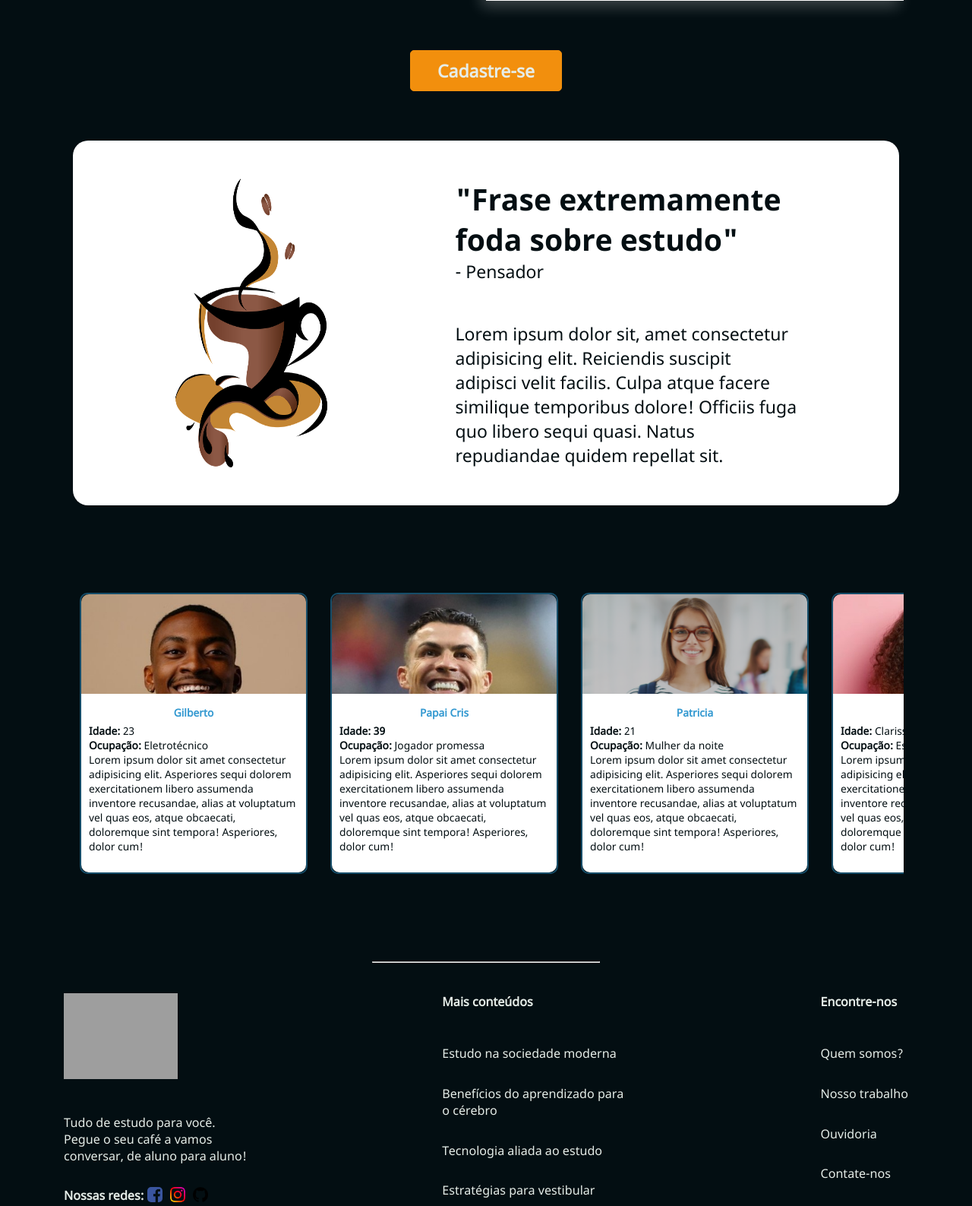
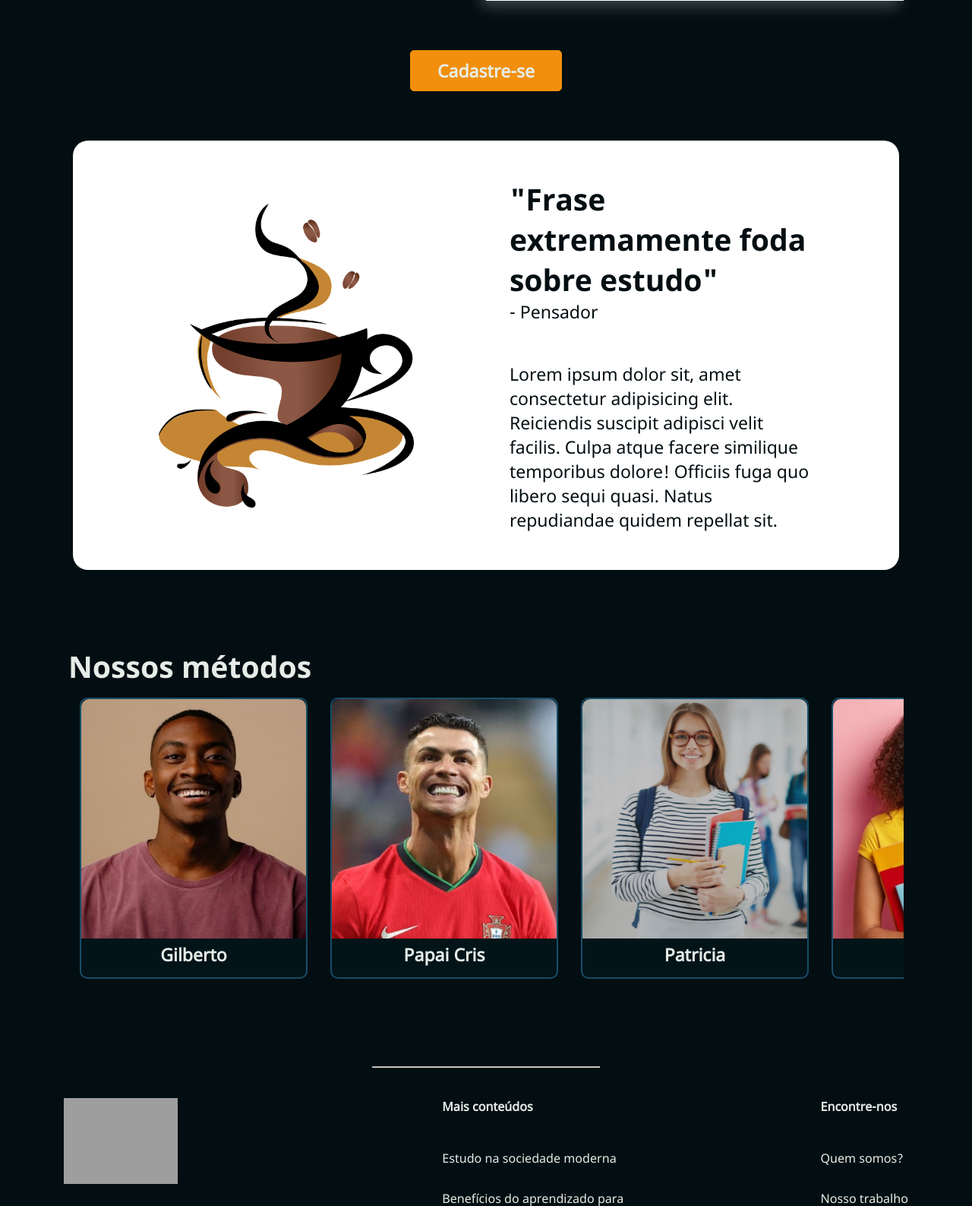
Before and after one commit to RyanSS27/TCC-escolar, a PHP site: page / in a window 1280 px wide. Shown: the part 3235-4822 px from the top of the page at 76% size. Run offline with PHP 8.4, Linux system fonts and the light colour scheme; grey boxes are pictures that could not be loaded.

Commit message:
Atualização página inicial

```diff
--- a/TCC-escolar/index.html
+++ b/TCC-escolar/index.html
@@ -102,58 +102,63 @@
         </section>
 
 
+        <div class="limite">
+            <h2>Nossos métodos</h2>
             <section class="container-alunos">
                 <div class="alunos">
                     <img src="imagens/alunos/pessoa1.jpg" alt="">
-                <h4>Gilberto</h4>
                     <div class="descricao">
-                    <h4>Gilberto</h4>
                         <p><strong>Idade:</strong> 23</p>
                         <p><strong>Ocupação:</strong> Eletrotécnico</p>
-                    <p>Lorem ipsum dolor sit amet consectetur adipisicing elit. Asperiores sequi dolorem exercitationem libero assumenda inventore recusandae, alias at voluptatum vel quas eos, atque obcaecati, doloremque sint tempora! Asperiores, dolor cum!</p>
+                        <p class="relato">Lorem ipsum dolor sit amet consectetur adipisicing elit. Asperiores sequi dolorem exercitationem libero assumenda inventore recusandae, alias at voluptatum vel quas eos, atque obcaecati, doloremque sint tempora! Asperiores, dolor cum!</p>
+                        <hr>
                     </div>
+                    <h4>Gilberto</h4>
                 </div>
                 <div class="alunos">
                     <img src="imagens/alunos/pessoa2.jpg" alt="">
-                <h4>Papai Cris</h4>
                     <div class="descricao">
-                    <h4>Papai Cris</h4>
                         <p><strong>Idade: 39</strong></p>
                         <p><strong>Ocupação:</strong> Jogador promessa</p>
-                    <p>Lorem ipsum dolor sit amet consectetur adipisicing elit. Asperiores sequi dolorem exercitationem libero assumenda inventore recusandae, alias at voluptatum vel quas eos, atque obcaecati, doloremque sint tempora! Asperiores, dolor cum!</p>
+                        <p class="relato">Lorem ipsum dolor sit amet consectetur adipisicing elit. Asperiores sequi dolorem exercitationem libero assumenda inventore recusandae, alias at voluptatum vel quas eos, atque obcaecati, doloremque sint tempora! Asperiores, dolor cum!</p>
+                        <hr>
                     </div>
+                    <h4>Papai Cris</h4>
                 </div>
                 <div class="alunos">
                     <img src="imagens/alunos/pessoa3.png" alt="">
-                <h4>Patricia</h4>
                     <div class="descricao">
-                    <h4>Patricia</h4>
+                        <div>
                             <p><strong>Idade:</strong> 21</p>
                             <p><strong>Ocupação:</strong> Mulher da noite</p>
-                    <p>Lorem ipsum dolor sit amet consectetur adipisicing elit. Asperiores sequi dolorem exercitationem libero assumenda inventore recusandae, alias at voluptatum vel quas eos, atque obcaecati, doloremque sint tempora! Asperiores, dolor cum!</p>
+                            <p class="relato">Lorem ipsum dolor sit amet consectetur adipisicing elit. Asperiores sequi dolorem exercitationem libero assumenda inventore recusandae, alias at voluptatum vel quas eos, atque obcaecati, doloremque sint tempora! Asperiores, dolor cum!</p>
                         </div>
+                        <hr>
+                    </div>
+                    <h4>Patricia</h4>
                 </div>
                 <div class="alunos">
                     <img src="imagens/alunos/pessoa4.jpg" alt="">
-                <h4>Clarissa</h4>
                     <div class="descricao">
-                    <h4>Clarissa</h4>
                         <p><strong>Idade:</strong> Clarissa</p>
                         <p><strong>Ocupação:</strong> Estudante</p>
-                    <p>Lorem ipsum dolor sit amet consectetur adipisicing elit. Asperiores sequi dolorem exercitationem libero assumenda inventore recusandae, alias at voluptatum vel quas eos, atque obcaecati, doloremque sint tempora! Asperiores, dolor cum!</p>
+                        <p class="relato">Lorem ipsum dolor sit amet consectetur adipisicing elit. Asperiores sequi dolorem exercitationem libero assumenda inventore recusandae, alias at voluptatum vel quas eos, atque obcaecati, doloremque sint tempora! Asperiores, dolor cum!</p>
+                        <hr>
                     </div>
+                    <h4>Clarissa</h4>
                 </div>
                 <div class="alunos">
                     <img src="imagens/alunos/pessoa5.jpg" alt="">
-                <h4>Roberto</h4>
                     <div class="descricao">
-                    <h4>Roberto</h4>
                         <p><strong>Idade: 25</strong></p>
                         <p><strong>Ocupação:</strong> Comedor de compromissadas</p>
-                    <p>Lorem ipsum dolor sit amet consectetur adipisicing elit. Asperiores sequi dolorem exercitationem libero assumenda inventore recusandae, alias at voluptatum vel quas eos, atque obcaecati, doloremque sint tempora! Asperiores, dolor cum!</p>
+                        <p class="relato">Lorem ipsum dolor sit amet consectetur adipisicing elit. Asperiores sequi dolorem exercitationem libero assumenda inventore recusandae, alias at voluptatum vel quas eos, atque obcaecati, doloremque sint tempora! Asperiores, dolor cum!</p>
+                        <hr>
                     </div>
+                    <h4>Roberto</h4>
                 </div>
             </section>
+        </div>
         <hr class="separacao">
     </main>
 
--- a/TCC-escolar/styles/inicio.css
+++ b/TCC-escolar/styles/inicio.css
@@ -248,13 +248,15 @@ h2 {
     padding: 50px 25px;
 }
 
+.capitulo >.limite {
+    display: flex;
+    justify-content: space-around;
+    align-items: center;
+}
+
 .limite {
     max-width: 1100px;
     margin: 0px auto;
-
-    display: flex;
-    justify-content: space-around;
-    align-items: center;
 }
 
 .cap-fundo1 > .limite > img {
@@ -329,14 +331,16 @@ h2 {
 
     display: flex;
     justify-content: space-around;
+    align-items: center;
+    flex-wrap: wrap;
 }
 
 .arte-de-estudar img {
-    max-width: 200px;
+    max-height: 400px;
 }
 
 .textos {
-    max-width: 450px;
+    max-width: 400px;
 }
 
 .arte-de-estudar p {
@@ -355,9 +359,6 @@ h2 {
 
 .container-alunos::-webkit-scrollbar {
     background-color: #00000090;
-    position: relative;
-    top: 0px;
-    max-width: 100px;
     height: 5px;
 }
 
@@ -392,6 +393,10 @@ h2 {
     box-shadow: 1px 3px 6px 1px #ffffff73;
 }
 
+.alunos:hover > .descricao {
+    display: block;
+}
+
 .alunos img {
     height: 315px;
     width: 100%;
@@ -399,38 +404,51 @@ h2 {
 }
 
 .alunos h4 {
-    color: var(--paletaCor3);
+    color: var(--paletaCor5);
     text-align: center;
 
     min-width: 100%;
+    margin-top: -10px;
 
     padding: 5px;
 }
 
-.alunos > h4 {
-    display: none;
-}
-
 .descricao {
-    background-color: white;
-    color: var(--paletaCor1);
+    background-color: #00000089;
+    color: var(--paletaCor5);
     font-size: 0.6em;
     width: 100%;
     margin-top: -200px;
     padding: 10px;
     border-radius: 0px 0px 10px 10px;
+    display: none;
+    flex-direction: row;
+    justify-content: space-between;
+    flex-wrap: wrap;
+}
+
+.descricao > p {
+    width: 100%;
+}
+
+.relato {
+    margin-top: 15px;
+}
+
+.descricao > hr {
+    background-color: var(--paletaCor5);
+    height: 1px;
+    width: 200px;
+    margin: 6px auto 0px auto;
 }
 
 .alunos:hover .alunos > .descricao > h4 {
     color: #88bad5;
 }
 
-.alunos:hover > h4 {
-    display: none;
-}
-
-.alunos:hover {
-
+.alunos:hover > .descricao > h4 {
+    color: orange;
+    border: 2px solid var(--paletaCor3);
 }
 
 
```
Also changed, not shown: TCC-escolar/icons/github.png. Lines whose indentation alone changed are shown as unchanged.
